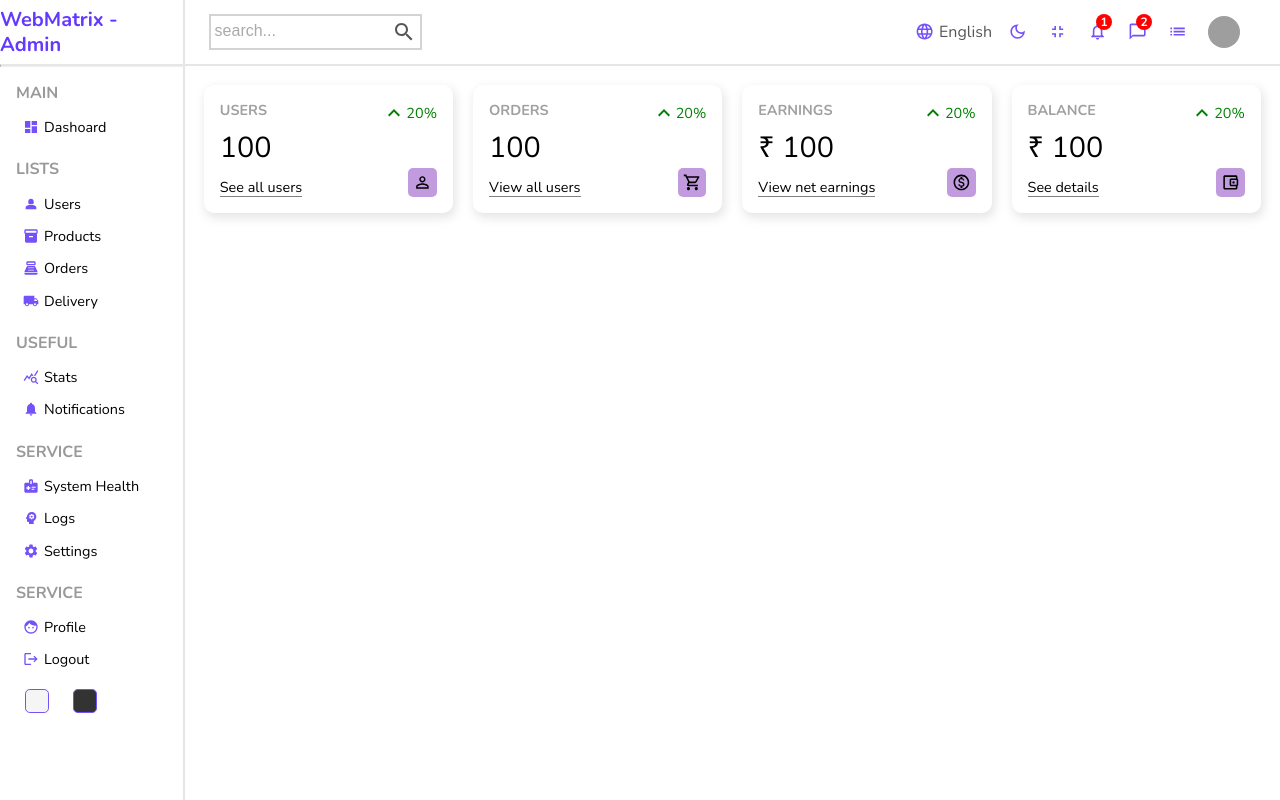
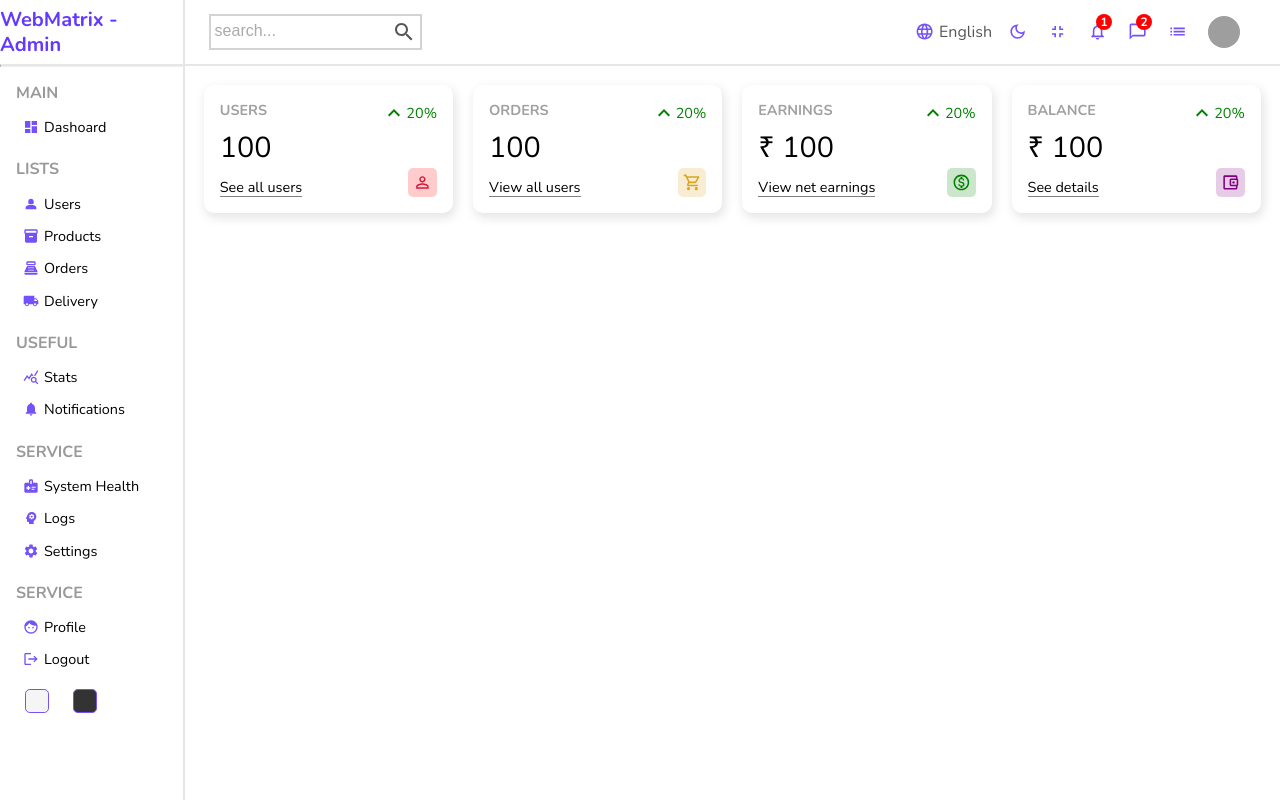
Before and after one commit to SuryanshuTomar/Projects, a React (Vite) app in the folder React/admin-dashboard-lama/: page / in a window 1280 px wide. Built offline with nearby package versions, Linux system fonts and the light colour scheme; grey boxes are pictures that could not be loaded.

Commit message:
added data fir for customised widget

```diff
--- a/React/admin-dashboard-lama/src/components/widget/Widget.jsx
+++ b/React/admin-dashboard-lama/src/components/widget/Widget.jsx
@@ -16,7 +16,15 @@
 				title: "USERS",
 				isMoney: false,
 				link: "See all users",
-				icon: <PersonOutlineIcon className="icon" />,
+				icon: (
+					<PersonOutlineIcon
+						className="icon"
+						style={{
+							color: "crimson",
+							backgroundColor: "rgba(255, 0, 0, 0.2)",
+						}}
+					/>
+				),
 			};
 			break;
 		case "order":
@@ -24,7 +32,15 @@
 				title: "ORDERS",
 				isMoney: false,
 				link: "View all users",
-				icon: <ShoppingCartOutlinedIcon className="icon" />,
+				icon: (
+					<ShoppingCartOutlinedIcon
+						className="icon"
+						style={{
+							backgroundColor: "rgba(218, 165, 32, 0.2)",
+							color: "goldenrod",
+						}}
+					/>
+				),
 			};
 			break;
 		case "earning":
@@ -32,7 +48,15 @@
 				title: "EARNINGS",
 				isMoney: true,
 				link: "View net earnings",
-				icon: <MonetizationOnOutlinedIcon className="icon" />,
+				icon: (
+					<MonetizationOnOutlinedIcon
+						className="icon"
+						style={{
+							backgroundColor: "rgba(0, 128, 0, 0.2)",
+							color: "green",
+						}}
+					/>
+				),
 			};
 			break;
 		case "balance":
@@ -40,7 +64,15 @@
 				title: "BALANCE",
 				isMoney: true,
 				link: "See details",
-				icon: <AccountBalanceWalletOutlinedIcon className="icon" />,
+				icon: (
+					<AccountBalanceWalletOutlinedIcon
+						className="icon"
+						style={{
+							backgroundColor: "rgba(128, 0, 128, 0.2)",
+							color: "purple",
+						}}
+					/>
+				),
 			};
 			break;
 		default:
```
